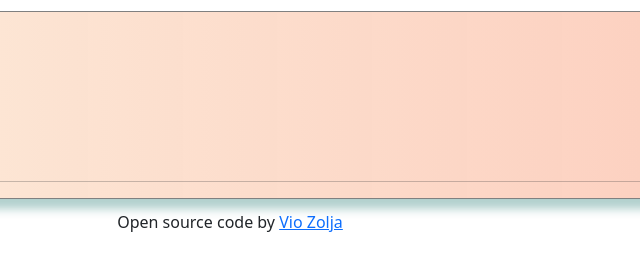
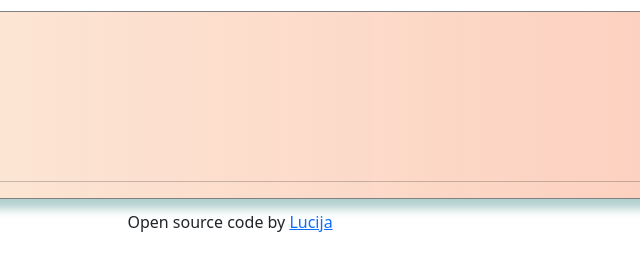
Before and after one commit to sarquetN/WeatherApp, a plain HTML site: page index.html in a window 1280 px wide. Shown: the full height of the page, 410-1050 px from the left. Drawn offline with nearby package versions, Linux system fonts and the light colour scheme.

Commit message:
Update GitHub link in index.html
Updating the link to the current profile.

```diff
--- a/index.html
+++ b/index.html
@@ -79,7 +79,7 @@
 
 </div>
 
-Open source code by <a href="https://github.com/vio-zolja/Vanilla-Weather-App" target="_blank">Vio Zolja</a>
+Open source code by <a href="https://github.com/sarquetN/WeatherApp" target="_blank">Lucija</a>
 
 <script src="script.js"></script>
 </body>
```
